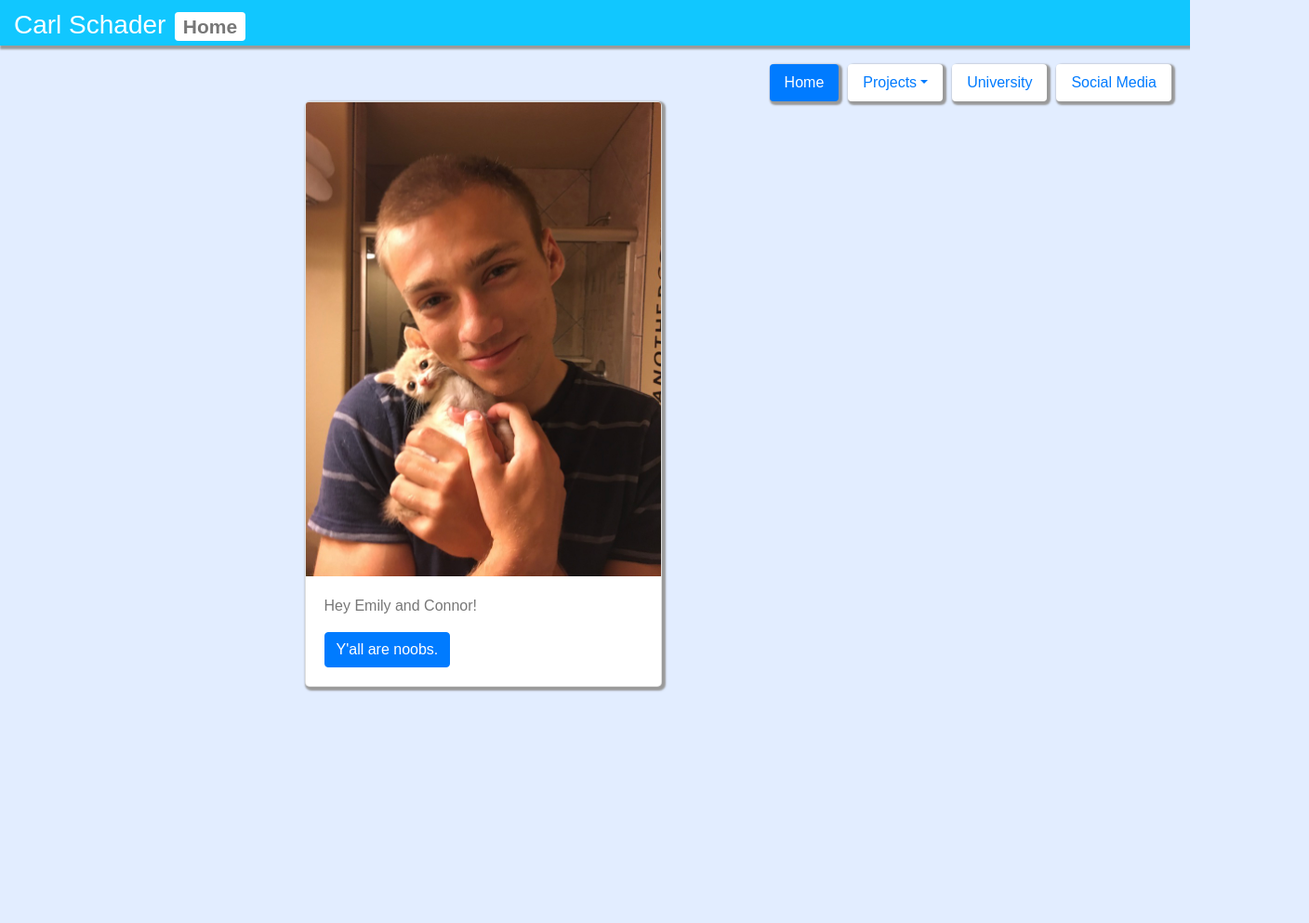
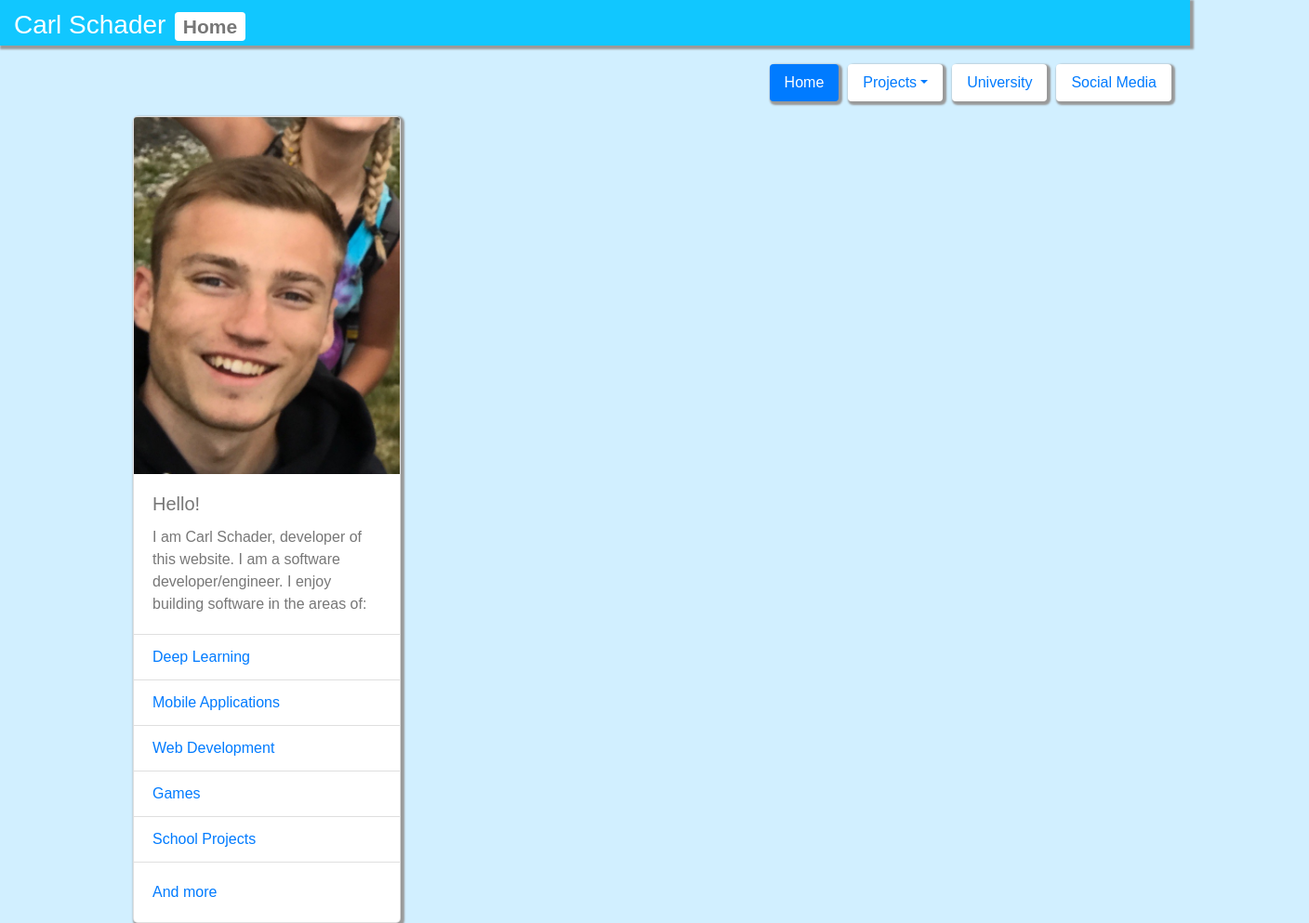
Before and after one commit to CarlSchader/carlschader.github.io, a plain HTML site: page index.html in a window 1280 px wide. Shown: the whole page at 93% size, 1408 px wide, since content can reach past the window. Before the commit the page ends 800 px from the top, so only its background shows below. Drawn offline with nearby package versions, Linux system fonts and the light colour scheme.

Commit message:
Add files via upload

```diff
--- a/index.html
+++ b/index.html
@@ -12,11 +12,12 @@
     <title>Carl Schader</title>
   </head>
   <body>
-  	<header>
-	  	<div id="pageHeader" class="container-fluid">
-	  		<h3>Carl Schader<span class="badge badge-secondary">Home</span></h3>
-	  	</div>
-	</header>
+  	<div id="top-of-page">
+	  	<header>
+		  	<div id="pageHeader" class="container-fluid">
+		  		<h3>Carl Schader<span class="badge badge-secondary">Home</span></h3>
+		  	</div>
+		</header>
 
 		<nav>
 			<div class="container-fluid">
@@ -29,24 +30,38 @@
 					      <a class="dropdown-item" href="projects/webDevelopment.html">Web Development</a>
 					      <a class="dropdown-item" href="projects/games.html">Games</a>
 					      <a class="dropdown-item" href="projects/schoolProjects.html">School Projects</a>
-					      <!-- <div class="dropdown-divider"></div>
-					      <a class="dropdown-item" href="#">Separated link</a> -->
+					      <a class="dropdown-item" href="projects/more.html">More</a>
 					    </div>
 					<a class="nav-link" href="university.html">University</a>
 					<a class="nav-link" href="socialMedia.html">Social Media</a>
 				</nav>
 			</div>
 		</nav>
+	</div>
+
+	<!-- This is where differences between pages begin -->
 
 		<div id="content-body" class="container-fluid">
-			<div class="card" style="width: 24rem;">
-			  <img class="card-img-top" src="photos/bioPhotoCat.jpg" alt="Bio Image">
+			<div class="card" style="width: 18rem;">
+			  <img class="card-img-top" src="photos/bioPhoto.jpg" alt="Bio Image">
 			  <div class="card-body">
-			    <p class="card-text">Hey Emily and Connor!</p>
-			    <a href="#" class="btn btn-primary">Y'all are noobs.</a>
+			  	<h5 class="card-title">Hello!</h5>
+			    <p class="card-text">I am Carl Schader, developer of this website. I am a software developer/engineer. I enjoy building software in the areas of:</p>
+			  </div>
+			  <ul class="list-group list-group-flush">
+			    <li class="list-group-item"><a href="projects/deepLearning.html" class="card-link">Deep Learning</a></li>
+			    <li class="list-group-item"><a href="projects/mobileApplications.html" class="card-link">Mobile Applications</a></li>
+			    <li class="list-group-item"><a href="projects/webDevelopment.html" class="card-link">Web Development</a></li>
+			    <li class="list-group-item"><a href="projects/games.html" class="card-link">Games</a></li>
+			    <li class="list-group-item"><a href="projects/schoolProjects.html" class="card-link">School Projects</a></li>
+			  </ul>
+			  <div class="card-body">
+			    <a href="projects/more.html" class="card-link">And more</a>
 			  </div>
 			</div>
 		</div>
+
+		<!-- This is where differences between pages end -->
 
     <!-- Optional JavaScript -->
     <!-- jQuery first, then Popper.js, then Bootstrap JS -->
--- a/styles/main.css
+++ b/styles/main.css
@@ -1,7 +1,16 @@
 body
 {
-	background: #e2edff;
+	background: #d1efff;
 	font-family: arial;
+}
+
+#top-of-page
+{
+	position: fixed;
+	padding-bottom: 5px;
+	top: 0;
+	width: 100%;
+	z-index: 1;
 }
 
 header div.container-fluid
@@ -36,6 +45,12 @@ nav div.container-fluid nav a
 	margin: 0 5px 0 5px;
 }
 
+nav div.container-fluid nav a:hover
+{
+	background: #87d7ff;
+	color: black;
+}
+
 .dropdown-menu
 {
 	background: transparent;
@@ -47,11 +62,15 @@ nav div.container-fluid nav a
 	margin: 10px;
 }
 
+div#content-body
+{
+	margin: 20px 10% 0 10%;
+}
+
 div#content-body div.card
 {
 	border-radius: 5px;
 	box-shadow: 2px 2px 2px 2px #999999;
 	color: #777777;
-	margin: 0 0 0 25%;
-
+	margin-top: 10%;
 }
```
Also changed, not shown: projects/deepLearning.html (+1 -2 lines), projects/games.html (+1 -2 lines), projects/mobileApplications.html (+1 -2 lines), projects/more.html (added, +47 -0 lines), projects/schoolProjects.html (+1 -2 lines), socialMedia.html (+1 -2 lines), university.html (+1 -2 lines), photos/bioPhoto.jpg (added).
